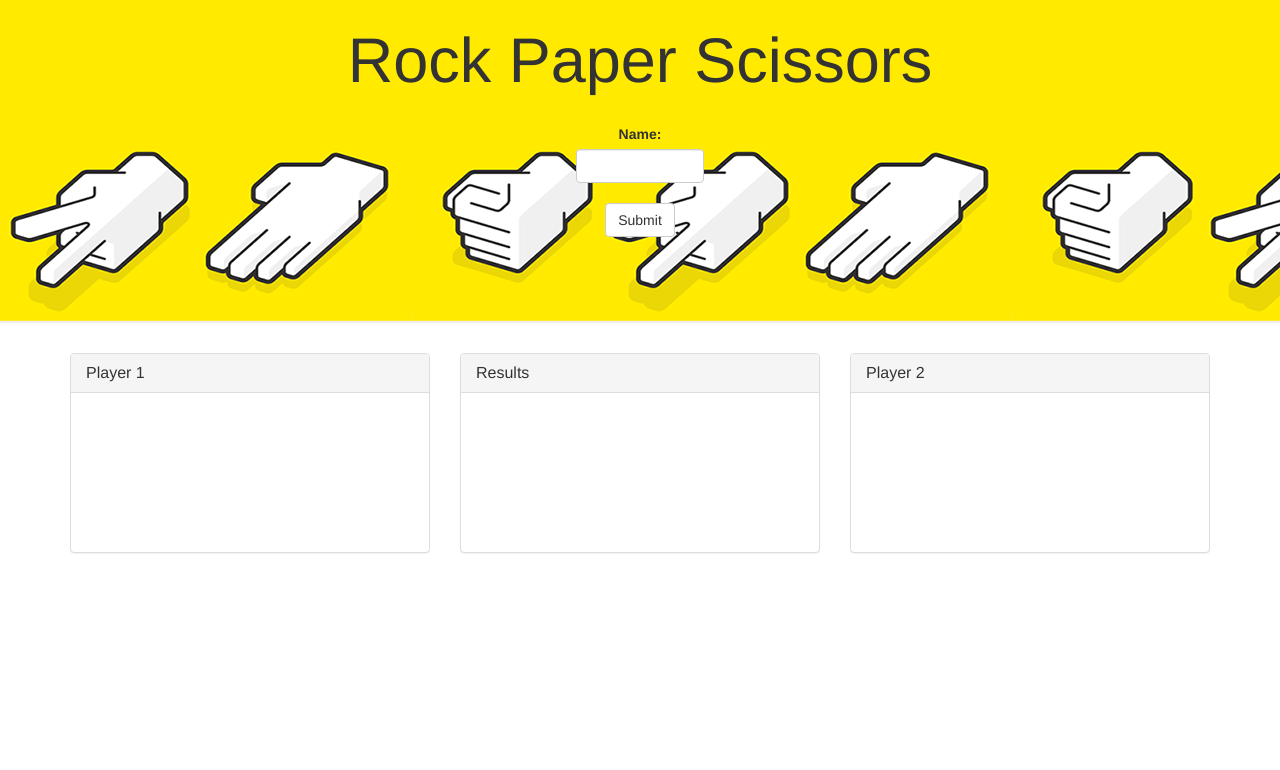
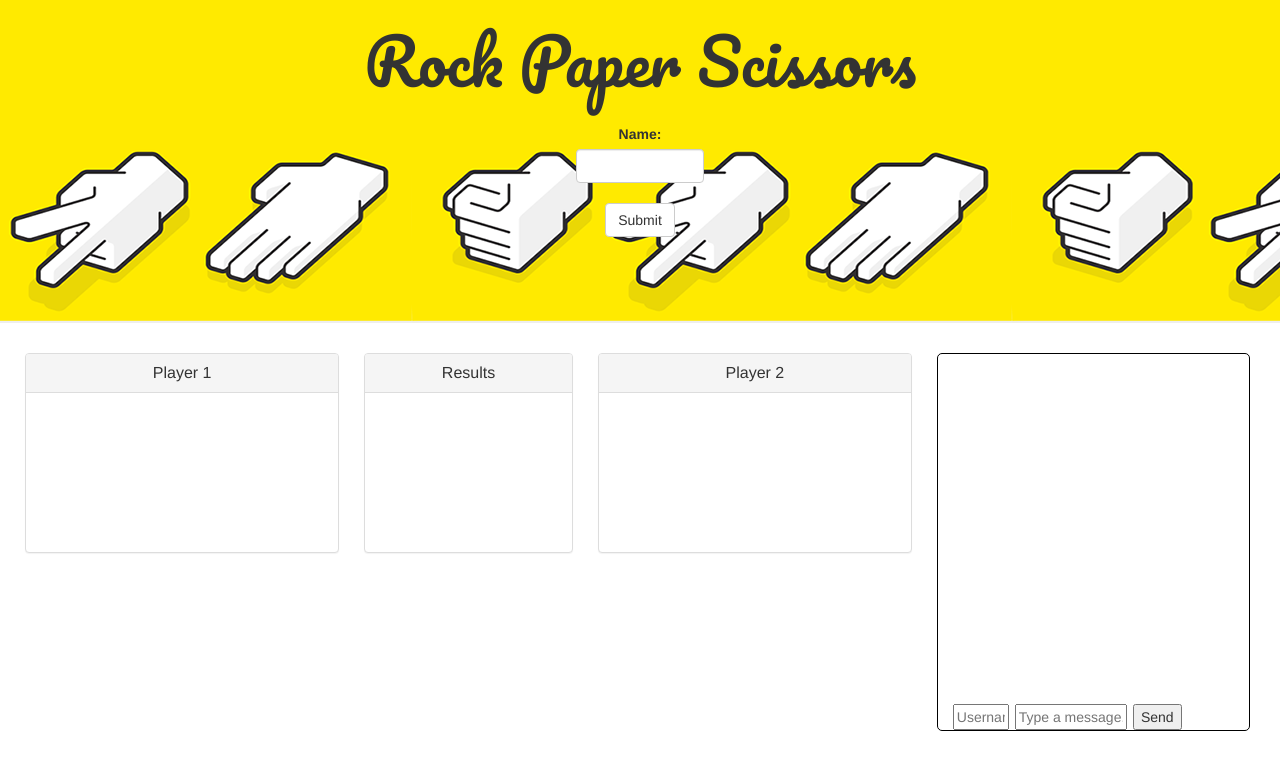
Before and after one commit to PatreekH/RPS-Multiplayer, a PHP site: page / in a window 1280 px wide. Shown: the top 770 px of the page. Run offline with PHP 8.4, Linux system fonts and the light colour scheme; some libraries are stand-ins or nearby versions.

Commit message:
added chat box

```diff
--- a/assets/css/style.css
+++ b/assets/css/style.css
@@ -1,9 +1,28 @@
 body{
+}
+
+.boxAttr{
+	margin-left: 1%;
+	margin-right: 1%;
+	padding: 0px;
+	text-align: center;
+}
+
+.chatBoxAttr{
+	margin-left: 1%;
+	margin-right: 1%;
+	padding: 0px;
+}
+
+.rowAttr{
+	margin-right: 1%;
+	margin-left: 1%;
 }
 
 .rpsTitle{
 	margin-top: 0%;
 	margin-bottom: 2.25%;
+	font-family: 'Pacifico', cursive;
 }
 
 .p1wins{
@@ -42,3 +61,72 @@ body{
 .resultText{
 	text-align: center;
 }
+
+/* Chat Box Info */
+
+.chatBox {
+	max-width: 100%;
+	max-height: 100%;
+	margin: 0 auto;
+	border-style: solid;
+	border-width: 1px;
+	border-color: black;
+	border-radius: 5px 5px 5px 5px;
+}
+
+
+.chat {
+	margin: 0;
+}
+
+#sendButton{
+	margin-left: 2%;
+}
+
+#chatNameInput {
+	width: 20%;
+	float: left;
+	margin-right: 2%;
+}
+
+#messageInput {
+	width: 40%;
+	float: left;
+}
+
+.messages {
+	max-height: 350px;
+	overflow: auto;
+	background: white;
+	padding: 20px;
+	position: relative;
+}
+
+.messagesWrap {
+	position: relative;
+	min-height: 350px;
+}
+
+.messagesWrap:before {
+	display: block;
+	z-index: 10;
+	content : '';
+	width: 100%;
+	height: 100px;
+	position: absolute;
+	top: 0;
+	left: 0;
+	background: linear-gradient(to bottom,  rgba(255,255,255,1) 0%,rgba(255,255,255,1) 20%,rgba(255,255,255,0) 97%,rgba(255,255,255,0) 100%); /* W3C */
+}
+
+.messages li {
+	border-bottom:1px solid #ccc;
+	padding-bottom: 10px;
+	margin:10px 0;
+}
+
+
+.messages strong {
+  margin-right: 10px;
+  color:#d12028;
+}
--- a/assets/javascript/app.js
+++ b/assets/javascript/app.js
@@ -35,6 +35,56 @@ var backgroundScroll = function(params) {
 var scroll = new backgroundScroll();
 scroll.init();
 
+// Runs chat box
+  var messageField = $('#messageInput');
+  var nameField = $('#chatNameInput');
+  var messageList = $('.messages');
+
+  function addMessage(data) {
+    var username = data.name || 'anonymous';
+    var message = data.text;
+
+    // Create an element
+    var nameElement = $('<strong>').text(username);
+    var messageElement = $('<li>').text(message).prepend(nameElement);
+
+    // Add the message to the DOM
+    messageList.append(messageElement);
+
+    // Scroll to the bottom of the message list
+    messageList[0].scrollTop = messageList[0].scrollHeight;
+  }
+
+  // Listen for the form submit
+  $('.chat').on('submit',function(e) {
+
+    // stops the --> form from <-- lol submitting
+    e.preventDefault();
+
+    // create a message object
+    var message = {
+      name : nameField.val(),
+      text : messageField.val()
+    }
+
+
+	addMessage(message);
+    // Save Data to firebase
+    //database.push(message);
+
+    // clear message field
+    messageField.val('');
+
+  });
+
+
+  // Add a callback that is triggered for each chat message
+  // this is kind of like an Ajax request, but they come in via websockets
+  // 10 of them will load on page load, and any future messages will as well
+  //database.limitToLast(10).on('child_added', function (snapshot) {
+    // Get data from returned
+  //});
+
 
 // Global vars
 var playerNum;
@@ -43,6 +93,7 @@ var user2choice;
 var updates = {};
 var key = "pick2";
 var status;
+var wait = ("<div class='wait'>" + "Waiting for other player to make a selection..." + "</div>");
 
 // Sends the player's name to the database based on the order they joined the game
 // Sets the first player to join the game as PlayerNum 1 and the second to PlayerNum 2
@@ -141,7 +192,6 @@ function checkForPicks(){
 $(".rock").on("click", function() {
 
 	var text = ("<div class='choice'>" + "You chose: Rock" + "</div>");
-	var wait = ("<div class='wait'>" + "Waiting for other player..." + "</div>");
 
 	if (playerNum == 1){
 		user1choice = "rock";
@@ -166,7 +216,6 @@ $(".rock").on("click", function() {
 $(".paper").on("click", function() {
 
 	var text = ("<div class='choice'>" + "You chose: Paper" + "</div>");
-	var wait = ("<div class='wait'>" + "Waiting for other player..." + "</div>");
 
 	if (playerNum == 1){
 		user1choice = "paper";
@@ -191,7 +240,6 @@ $(".paper").on("click", function() {
 $(".scissors").on("click", function() {
 
 	var text = ("<div class='choice'>" + "You chose: Scissors" + "</div>");
-	var wait = ("<div class='wait'>" + "Waiting for other player..." + "</div>");
 
 	if (playerNum == 1){
 		user1choice = "scissors";
@@ -289,6 +337,10 @@ function postCounts() {
 		$(".p1wins").html("Player 1 wins: " + p1WinsNum);
 		$(".p2wins").html("Player 2 wins: " + p2WinsNum);
 		$(".draws").html("Draws: " + drawCountNum);
+		if (playerNum == 2){
+			$(".user2wait").html(wait);
+			$(".user2wait").removeClass("hide");
+		}
 		checkForPicks();
 	});
 }
--- a/index.html
+++ b/index.html
@@ -1,6 +1,6 @@
 <html>
 <head>
-	<title>RPS Multiplayer</title>
+	<title>Rock Paper Scissors</title>
   <link rel="stylesheet" type="text/css" href="assets/css/reset.css">
   <link rel="stylesheet" href="https://maxcdn.bootstrapcdn.com/bootstrap/3.3.6/css/bootstrap.min.css" integrity="sha384-1q8mTJOASx8j1Au+a5WDVnPi2lkFfwwEAa8hDDdjZlpLegxhjVME1fgjWPGmkzs7" crossorigin="anonymous">
   <link rel="stylesheet" type="text/css" href="assets/css/style.css">
@@ -8,6 +8,7 @@
   <script src="https://cdn.jsdelivr.net/momentjs/2.12.0/moment.min.js"></script>
   <script src="https://code.jquery.com/jquery-3.0.0.min.js" integrity="sha256-JmvOoLtYsmqlsWxa7mDSLMwa6dZ9rrIdtrrVYRnDRH0=" crossorigin="anonymous"></script>
   <script type="text/javascript" src="assets/javascript/app.js"></script>
+  <link href='https://fonts.googleapis.com/css?family=Pacifico' rel='stylesheet' type='text/css'>
 </head>
 <body>
 
@@ -24,11 +25,10 @@
     </form>
 </div>
 
-<div class="container">
-  <div class="row">
+  <div class="row rowAttr">
 
     <!-- Player1 Panel -->
-      <div class="col-lg-4">
+      <div class="col-lg-3 boxAttr">
         <div class="panel panel-default panel">
 
           <div class="panel-heading">
@@ -48,7 +48,7 @@
       </div>
 
           <!-- Middle Panel -->
-      <div class="col-lg-4">
+      <div class="col-lg-2 boxAttr">
         <div class="panel panel-default panel">
 
           <div class="panel-heading">
@@ -68,7 +68,7 @@
       </div>
 
     <!-- Player2 Panel -->
-      <div class="col-lg-4">
+      <div class="col-lg-3 boxAttr">
         <div class="panel panel-default panel">
 
           <div class="panel-heading">
@@ -87,14 +87,22 @@
         </div>
       </div>
 
+          <!-- Chat Panel -->
+      <div class="col-lg-3 chatBoxAttr">
+        <div class="container chatBox">
+    		<div class="messagesWrap">
+         		<ul class="messages"></ul>
+     		</div>
+
+  			<form action="" class="chat">
+    			<input type='text' id='chatNameInput' placeholder='Username' required maxlength=10>
+    			<input type='text' id='messageInput'  placeholder='Type a message...' required maxlength=140>
+    			<input type="submit" id='sendButton' value="Send">
+  			</form>
+		</div>
+      </div>
+
     </div>
-</div>
-
-
-
-
-
-
 
 <script src="https://www.gstatic.com/firebasejs/live/3.0/firebase.js"></script>
 <script>
```
